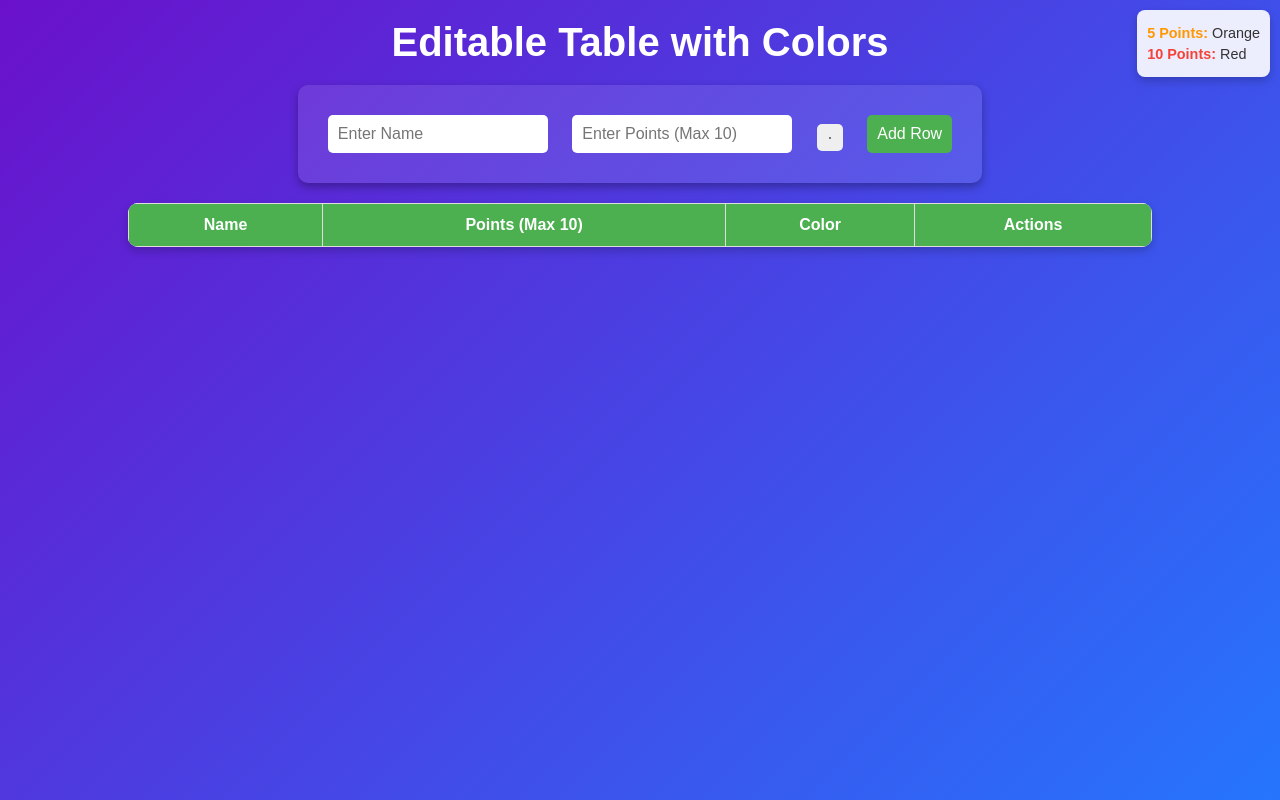
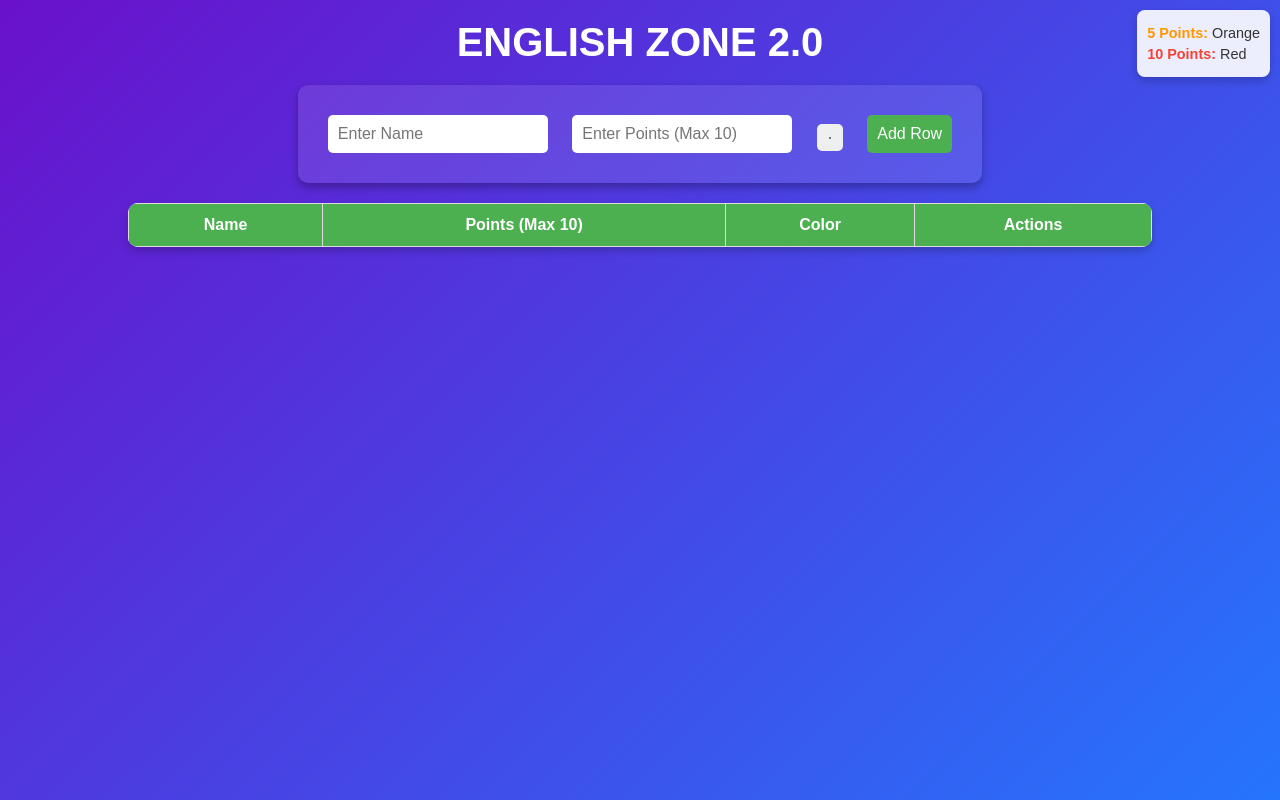
Before and after one commit to ajsal12/ENSLISHZONE2.0.COM, a plain HTML site: page index.html in a window 1280 px wide. Drawn offline with Linux system fonts and the light colour scheme.

Commit message:
Update index.html

```diff
--- a/index.html
+++ b/index.html
@@ -114,7 +114,7 @@
     </style>
 </head>
 <body>
-    <h1>Editable Table with Colors</h1>
+    <h1>ENGLISH ZONE 2.0</h1>
     <div class="container">
         <input type="text" id="nameInput" placeholder="Enter Name">
         <input type="number" id="pointsInput" placeholder="Enter Points (Max 10)" max="10" min="0">
```
